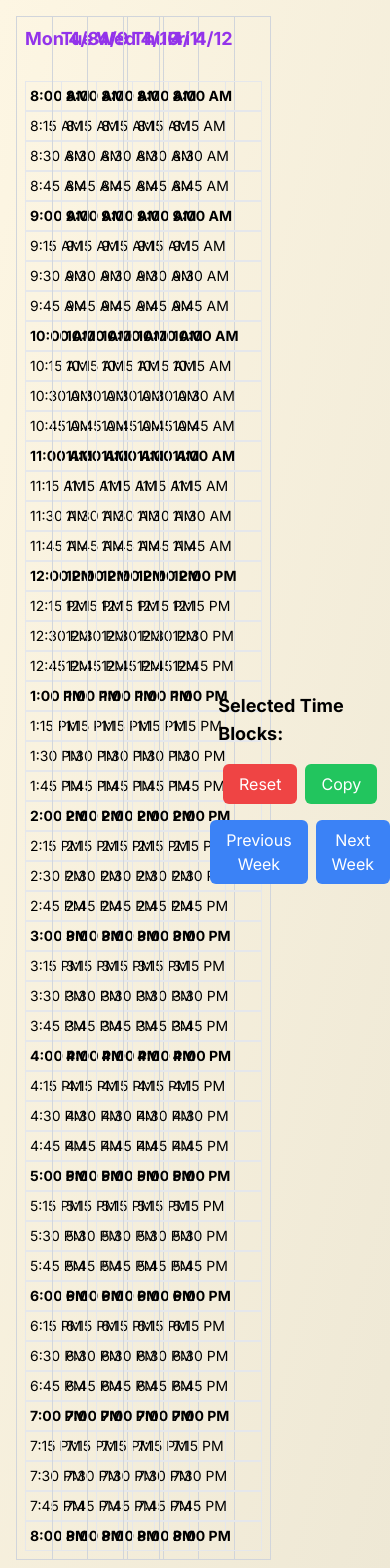
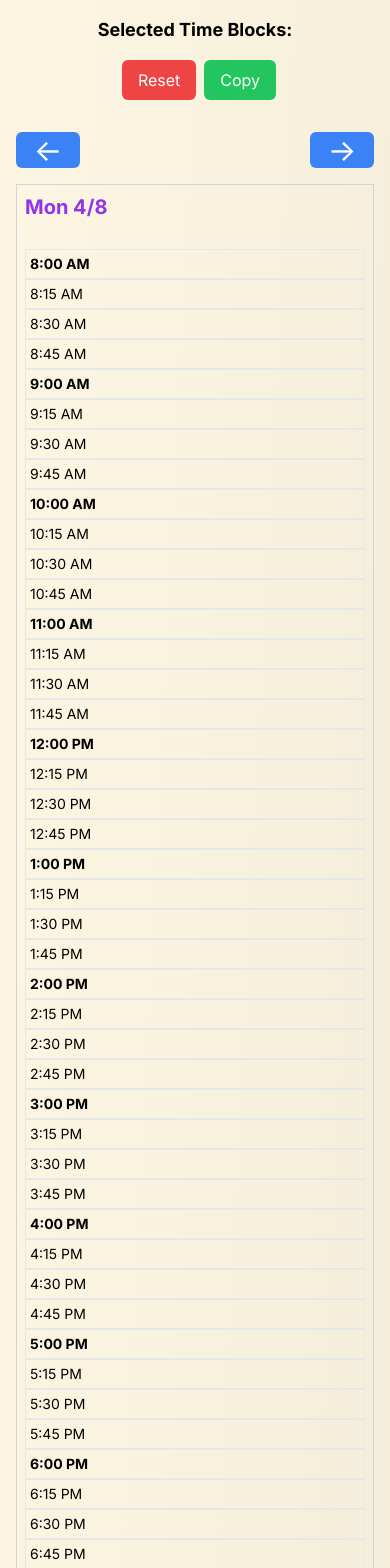
Before and after one commit to stevenxchung/calendly-lite, a Next.js app: page / in a window 390 px wide. Shown: the top 1568 px of the page. Built offline with nearby package versions, Linux system fonts and the light colour scheme.

Commit message:
Make view more mobile friendly

```diff
--- a/app/page.tsx
+++ b/app/page.tsx
@@ -13,14 +13,14 @@ interface CalendarProps {
   selectedTimes: { [key: string]: TimeBlock };
   handleBlockSelection: (day: string, time: Date) => void;
   handleMouseMove: (day: string, time: Date) => void;
+  handlePrevWeek: () => void;
+  handleNextWeek: () => void;
   dragging: (isDragging: boolean) => void;
 }
 
 interface SelectedTimeBlocksProps {
   selectedBlocks: string[];
   handleReset: () => void;
-  handlePrevWeek: () => void;
-  handleNextWeek: () => void;
 }
 
 const daysOfWeek = ["Sun", "Mon", "Tue", "Wed", "Thu", "Fri", "Sat"];
@@ -37,10 +37,27 @@ const CalendarComponent: React.FC<CalendarProps> = ({
   selectedTimes,
   handleBlockSelection,
   handleMouseMove,
+  handlePrevWeek,
+  handleNextWeek,
   dragging,
 }) => {
   return (
-    <div className="grid grid-cols-5 gap-2 p-4 select-none">
+    <div className="m-4">
+      <div className="flex flex-row justify-between mb-4">
+        <button
+          onClick={handlePrevWeek}
+          className="text-3xl w-16 bg-blue-500 hover:bg-blue-400 text-white rounded-md"
+        >
+          {"<-"}
+        </button>
+        <button
+          onClick={handleNextWeek}
+          className="text-3xl w-16 bg-blue-500 hover:bg-blue-400 text-white rounded-md"
+        >
+          {"->"}
+        </button>
+      </div>
+      <div className="grid sm:grid-cols-3 md:grid-cols-5 select-none">
         {daysOfWeek.map((day, index) => {
           // Skip weekends
           if (weekends.has(day)) {
@@ -53,8 +70,8 @@ const CalendarComponent: React.FC<CalendarProps> = ({
           const dayTimes = selectedTimes[shortDate];
 
           return (
-          <div key={day} className="border border-gray-300 p-2 w-28">
-            <h2 className="text-purple-600 text-lg font-bold mb-2 h-12">
+            <div key={day} className="border border-gray-300 p-2 pb-5 w-full">
+              <h2 className="text-purple-600 text-xl font-bold mb-2 h-12">
                 {day} {date.getMonth() + 1}
                 <span>/</span>
                 {date.getDate()}
@@ -105,14 +122,13 @@ const CalendarComponent: React.FC<CalendarProps> = ({
           );
         })}
       </div>
+    </div>
   );
 };
 
 const SelectedTimeBlocksComponent: React.FC<SelectedTimeBlocksProps> = ({
   selectedBlocks,
   handleReset,
-  handlePrevWeek,
-  handleNextWeek,
 }) => {
   const [copied, setCopied] = useState(false);
 
@@ -146,20 +162,6 @@ const SelectedTimeBlocksComponent: React.FC<SelectedTimeBlocksProps> = ({
           className="mb-4 ml-2 px-4 py-2 w-full bg-green-500 hover:bg-green-400 text-white rounded-md"
         >
           {copied ? "Copied!" : "Copy"}
-        </button>
-      </div>
-      <div className="flex">
-        <button
-          onClick={handlePrevWeek}
-          className="mb-4 ml-2 px-4 py-2 w-full bg-blue-500 hover:bg-blue-400 text-white rounded-md"
-        >
-          Previous Week
-        </button>
-        <button
-          onClick={handleNextWeek}
-          className="mb-4 ml-2 px-4 py-2 w-full bg-blue-500 hover:bg-blue-400 text-white rounded-md"
-        >
-          Next Week
         </button>
       </div>
     </div>
@@ -267,20 +269,20 @@ const CalendarApp: React.FC = () => {
   };
 
   return (
-    <div className="flex flex-row items-center justify-evenly">
+    <div className="md:flex md:flex-row md:items-center md:justify-evenly">
+      <SelectedTimeBlocksComponent
+        selectedBlocks={selectedBlocks}
+        handleReset={handleReset}
+      />
       <CalendarComponent
         startTime={startTime}
         currentDate={currentDate}
         selectedTimes={selectedTimes}
         handleBlockSelection={handleBlockSelection}
         handleMouseMove={handleMouseMove}
-        dragging={handleDragging}
-      />
-      <SelectedTimeBlocksComponent
-        selectedBlocks={selectedBlocks}
-        handleReset={handleReset}
         handlePrevWeek={handlePrevWeek}
         handleNextWeek={handleNextWeek}
+        dragging={handleDragging}
       />
     </div>
   );
```
Lines whose indentation alone changed are shown as unchanged.
